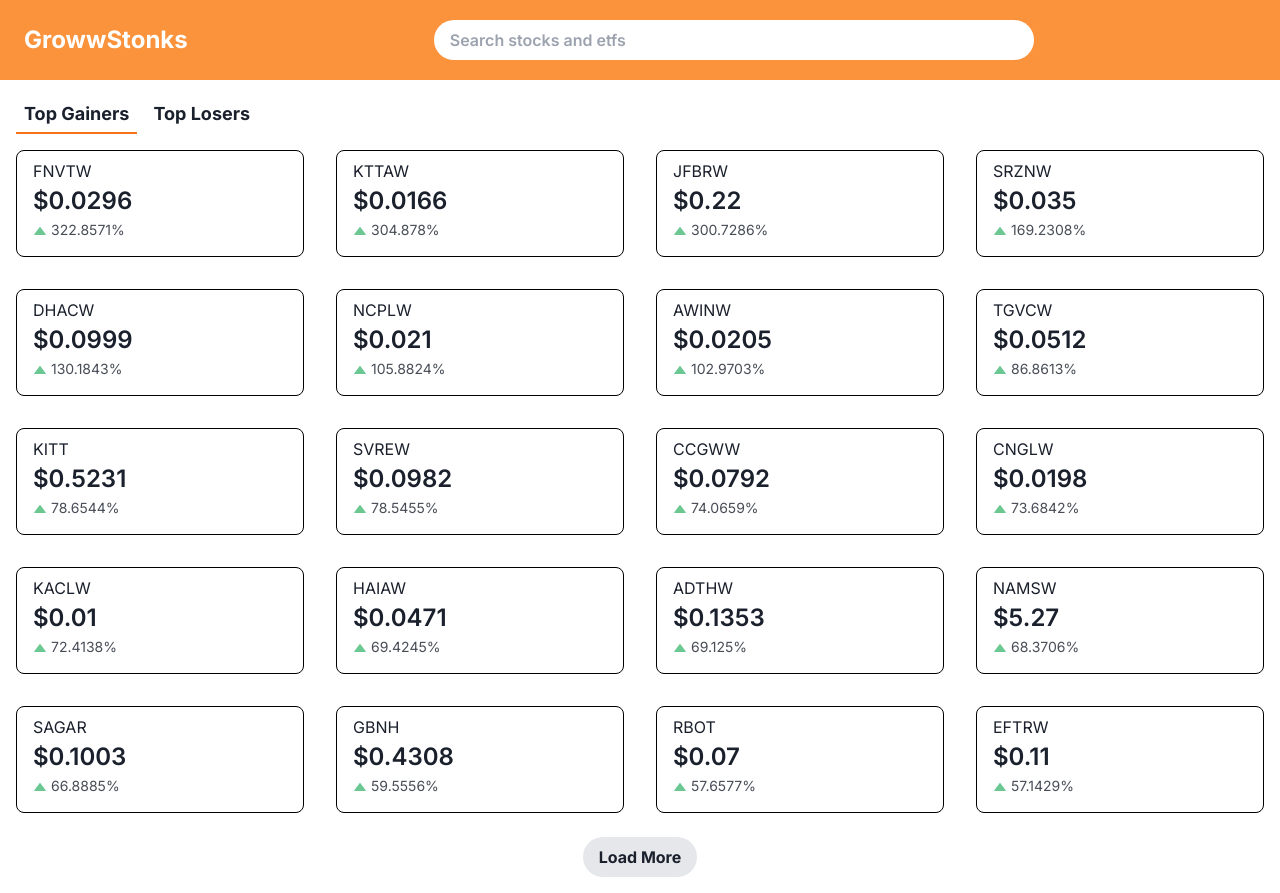
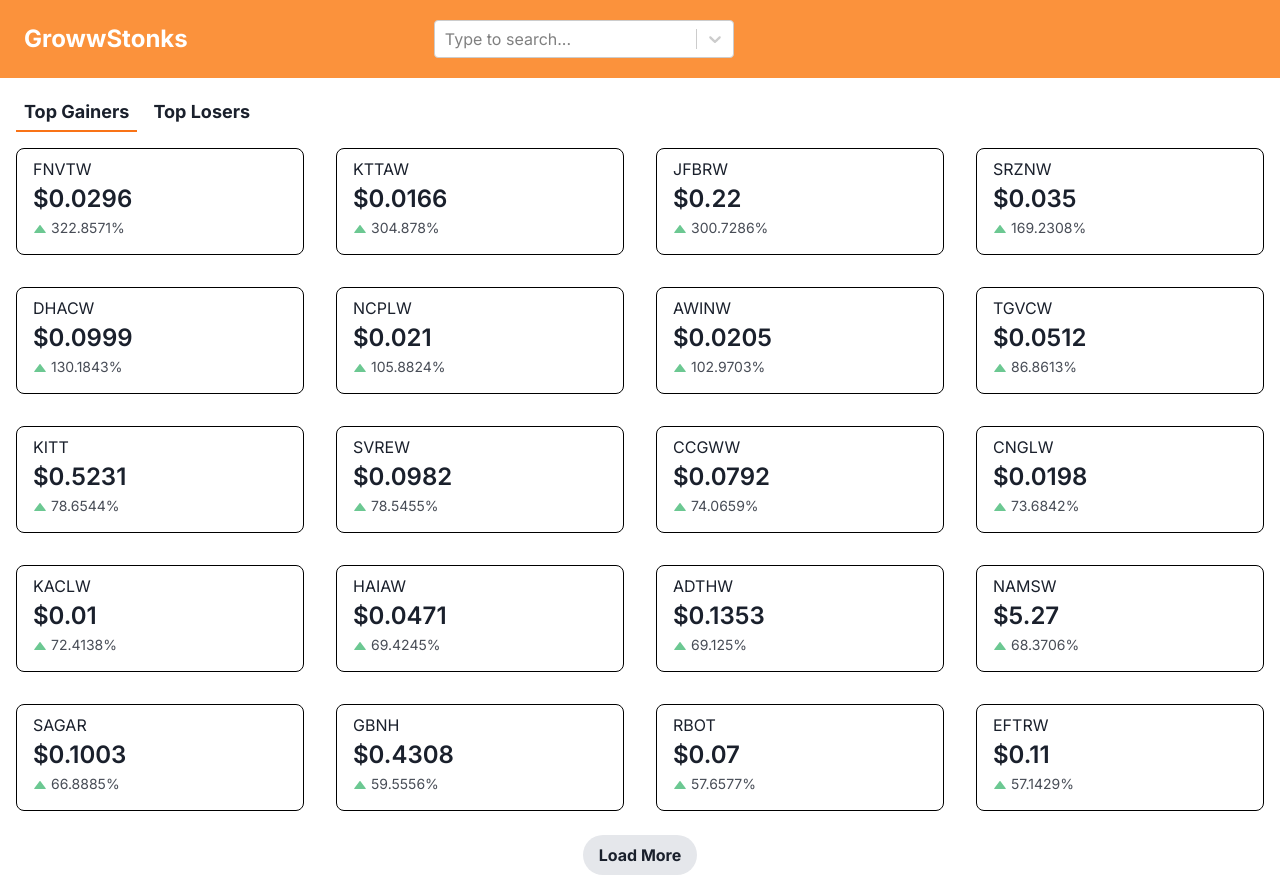
Before and after one commit to ajay297/GrowwStonks, a Next.js app: page /top_gainers in a window 1280 px wide. Built offline with nearby package versions, Linux system fonts and the light colour scheme.

Commit message:
search component

```diff
--- a/package.json
+++ b/package.json
@@ -12,14 +12,15 @@
     "@ant-design/charts": "^2.0.3",
     "@chakra-ui/next-js": "^2.2.0",
     "@chakra-ui/react": "^2.8.2",
+    "@emotion/cache": "^11.11.0",
     "@emotion/react": "^11.11.3",
     "@emotion/styled": "^11.11.0",
-    "@mui/material": "^5.15.4",
     "framer-motion": "^10.18.0",
     "next": "14.0.4",
     "react": "^18",
     "react-dom": "^18",
-    "react-icons": "^5.0.0"
+    "react-icons": "^5.0.0",
+    "react-select": "^5.8.0"
   },
   "devDependencies": {
     "autoprefixer": "^10.0.1",
--- a/src/app/layout.js
+++ b/src/app/layout.js
@@ -1,7 +1,7 @@
 import { Inter } from 'next/font/google'
 import './globals.css'
 import Navbar from '@/components/Navbar'
-import { ChakraProvider } from '@chakra-ui/react'
+import { ChakraProvider } from '@chakra-ui/react';
 
 const inter = Inter({ subsets: ['latin'] })
 
@@ -9,7 +9,6 @@ export const metadata = {
   title: 'Create Next App',
   description: 'Generated by create next app',
 }
-
 export default function RootLayout({ children }) {
   return (
     <html lang="en">
--- a/src/components/Navbar.js
+++ b/src/components/Navbar.js
@@ -1,6 +1,6 @@
 import React from "react";
 import Link from "next/link";
-import Search from './Search';
+import Search from "./Search";
 
 const Navbar = () => {
   return (
@@ -15,11 +15,12 @@ const Navbar = () => {
             </Link>
           </div>
           <div className="px-4 py-1 min-w-[50%]">
-            <input
+            {/* <input
               type="text"
               placeholder="Search stocks and etfs"
               className="border-none rounded-full w-full py-2 px-4 text-black dark:text-white font-semibold focus:outline-none focus:ring-2 focus:ring-growwOrange focus:border-transparent"
-            />
+            /> */}
+            <Search/>
           </div>
           <div className="pl-2 py-1">
           </div>
--- /dev/null
+++ b/src/components/Pill.js
@@ -0,0 +1,16 @@
+"use client";
+
+import React from 'react'
+
+const Pill = ({ label, isActive, onClick }) => {
+    return (
+      <button
+        onClick={onClick}
+        className={`rounded-full px-4 py-2 mr-2 ${isActive ? 'bg-blue-500 text-white' : 'bg-gray-300 text-gray-700'}`}
+      >
+        {label}
+      </button>
+    );
+  };
+
+export default Pill;
--- a/src/components/Search.js
+++ b/src/components/Search.js
@@ -1,59 +1,61 @@
 "use client";
 
-import React, { useState, useEffect } from 'react';
-import Autocomplete from '@mui/material/Autocomplete';
-import TextField from '@mui/material/TextField';
-import CircularProgress from '@mui/material/CircularProgress';
+import React, {useState} from 'react';
+import AsyncSelect from 'react-select/async';
+import { components } from 'react-select';
+import { debounce } from '@/utils';
+import Pill from './Pill';
+
+
 
 const AsyncAutocomplete = () => {
-  const [inputValue, setInputValue] = useState('');
-  const [options, setOptions] = useState([]);
-  const [loading, setLoading] = useState(false);
+  const [activeCategory, setActiveCategory] = useState('All');
+  const loadOptions = debounce(async (inputValue, callback) => {
+    const response = await fetch(`https://www.alphavantage.co/query?function=SYMBOL_SEARCH&keywords=${inputValue}&apikey=${process.env.ALPHAVANTAGE_API_KEY}`);
+    const data = await response.json();
+    let options = data?.bestMatches;
+    if(activeCategory!=='All'){
+        options=options?.filter(option=> option['1. symbol']===activeCategory);
+    }
+    const formattedOptions=options?.map(option=> ({label: option['2. name'], value: option['1. symbol']}));
+    callback(formattedOptions);
+  },300);
 
-  const fetchOptions = async (query) => {
-    try {
-      setLoading(true);
-      const response = await fetch(`https://www.alphavantage.co/query?function=SYMBOL_SEARCH&keywords=${query}&apikey=${process.env.ALPHAVANTAGE_API_KEY}`);
-      setOptions(response.data.results);
-    } catch (error) {
-      console.error('Error fetching data:', error);
-    } finally {
-      setLoading(false);
-    }
+const MenuList = (
+    props
+  ) => {
+    return (
+      <components.MenuList {...props}>
+
+       <Pill
+        label="All"
+        isActive={activeCategory === 'All'}
+        onClick={() => setActiveCategory('All')}
+      />
+       <Pill
+        label="Stocks"
+        isActive={activeCategory === 'Stocks'}
+        onClick={() => setActiveCategory('Stocks')}
+      />
+        <Pill
+        label="ETFs"
+        isActive={activeCategory === 'ETFs'}
+        onClick={() => setActiveCategory('ETFs')}
+      />
+        {props.children}
+      </components.MenuList>
+    );
   };
 
-  useEffect(() => {
-    if (inputValue.trim() !== '') {
-      fetchOptions(inputValue);
-    } else {
-      setOptions([]);
-    }
-  }, [inputValue]);
-
   return (
-    <Autocomplete
-      freeSolo
-      options={options}
-      loading={loading}
-      inputValue={inputValue}
-      onInputChange={(event, newInputValue) => setInputValue(newInputValue)}
-      renderInput={(params) => (
-        <TextField
-          {...params}
-          label="Search..."
-          variant="outlined"
-          InputProps={{
-            ...params.InputProps,
-            endAdornment: (
-              <>
-                {loading ? <CircularProgress color="inherit" size={20} /> : null}
-                {params.InputProps.endAdornment}
-              </>
-            ),
-          }}
-        />
-      )}
-    />
+    <div style={{ width: '300px' }}>
+      <AsyncSelect
+        loadOptions={loadOptions}
+        isSearchable
+        placeholder="Type to search..."
+        components={{ MenuList }}
+      />
+    </div>
   );
 };
 
--- /dev/null
+++ b/src/utils.js
@@ -0,0 +1,9 @@
+export function debounce(func, delay) {
+    let timeout;
+    return function() {
+      const context = this;
+      const args = arguments;
+      clearTimeout(timeout);
+      timeout = setTimeout(() => func.apply(context, args), delay);
+    };
+  }
```
Also changed, not shown: src/theme.js (deleted), 1 other file (tests, documents, lock files or other folders).
